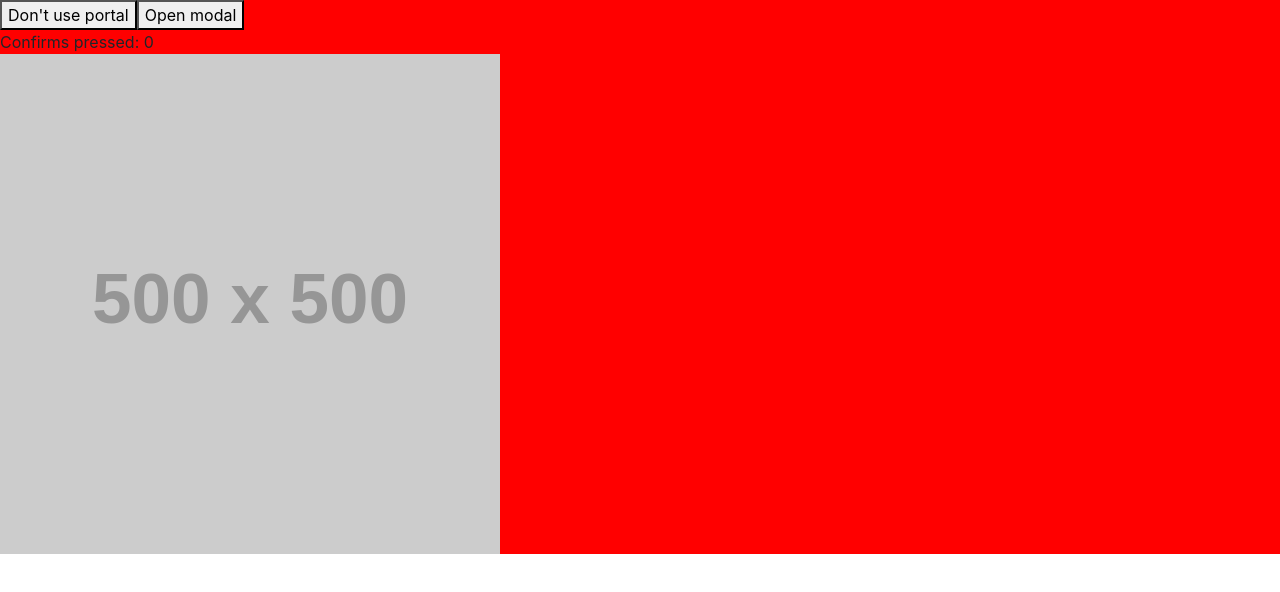
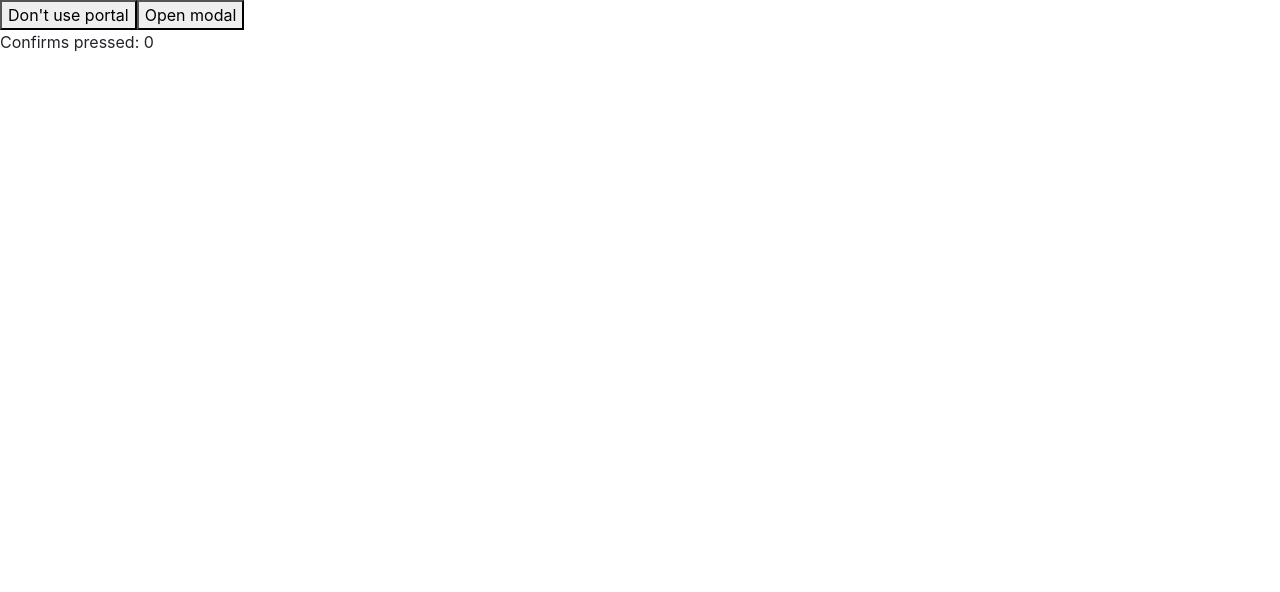
Before and after one commit to EricPolman/thirty-days-of-code, a React app in the folder submissions/day-007-modals-with-react-portal/portals/: page / in a window 1280 px wide. Built offline with nearby package versions, Linux system fonts and the light colour scheme; placeholder pictures from the web are drawn by us.

Commit message:
updated styling for day 007

```diff
--- a/submissions/day-007-modals-with-react-portal/portals/src/App.tsx
+++ b/submissions/day-007-modals-with-react-portal/portals/src/App.tsx
@@ -9,7 +9,7 @@ function App() {
   const [counter, setCounter] = useState(0);
 
   return (
-    <div className="App" style={{ backgroundColor: "red" }}>
+    <div className="App">
       <button onClick={() => setUsePortal(!usePortal)}>
         {usePortal ? "Don't use " : "Use"} portal
       </button>
@@ -30,7 +30,6 @@ function App() {
         )}
       </div>
       <div>Confirms pressed: {counter}</div>
-      <img src="https://placehold.it/500x500/" />
     </div>
   );
 }
```
